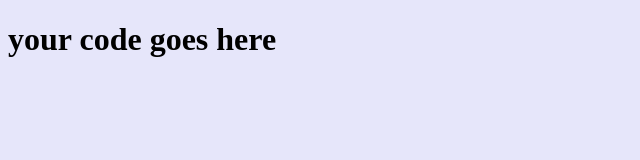
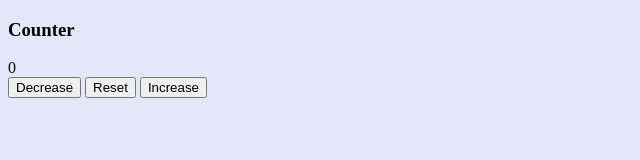
Before and after one commit to nss-evening-cohort-13/pictionary-counter-hack-mighty-mongeese-5, a plain HTML site: page setup/index.html in a window 1280 px wide. Shown: the whole page, without its empty margins (0-640 px from the left). Drawn offline with Linux system fonts and the light colour scheme.

Commit message:
finished card builder function

```diff
--- a/setup/app.js
+++ b/setup/app.js
@@ -1,3 +1,28 @@
-'use strict'
+'use strict';
 
-console.log('app.js connected!')
+let counterValue = 0;
+
+const buildCounter = () => {
+    let domString = `<div class="counter--card">
+                        <h3>Counter</h3>
+                        <div class="counter--value">${counterValue}</div>
+                        <div class="counter--buttons">
+                            <button id="decrease">Decrease</button>
+                            <button id="reset">Reset</button>
+                            <button id="increase">Increase</button>
+                        </div>
+                    </div>`
+
+    printToDom('counterContainer', domString)
+}
+
+const printToDom = (divId, textToPrint) => {
+    const selectedDiv = document.getElementById(divId);
+    selectedDiv.innerHTML = textToPrint;
+}
+
+const init = () => {
+    buildCounter()
+}
+
+init();
--- a/setup/index.html
+++ b/setup/index.html
@@ -8,7 +8,8 @@
     <link rel="stylesheet" href="styles.css" />
   </head>
   <body>
-    <h1>your code goes here</h1>
+    <div class="counter--container" id="counterContainer">
+    </div>
     <!-- javascript -->
     <script src="app.js"></script>
   </body>
```
